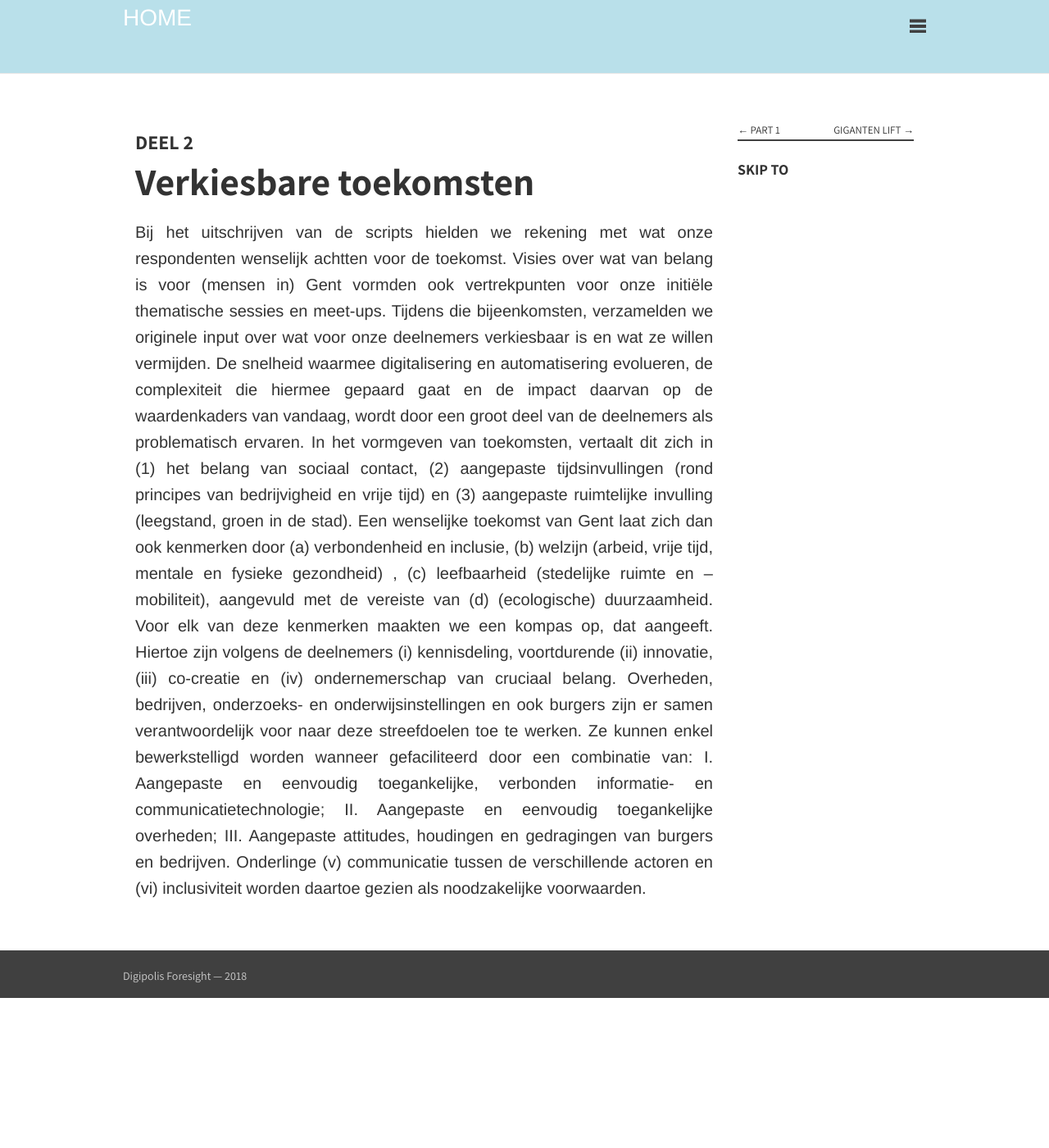
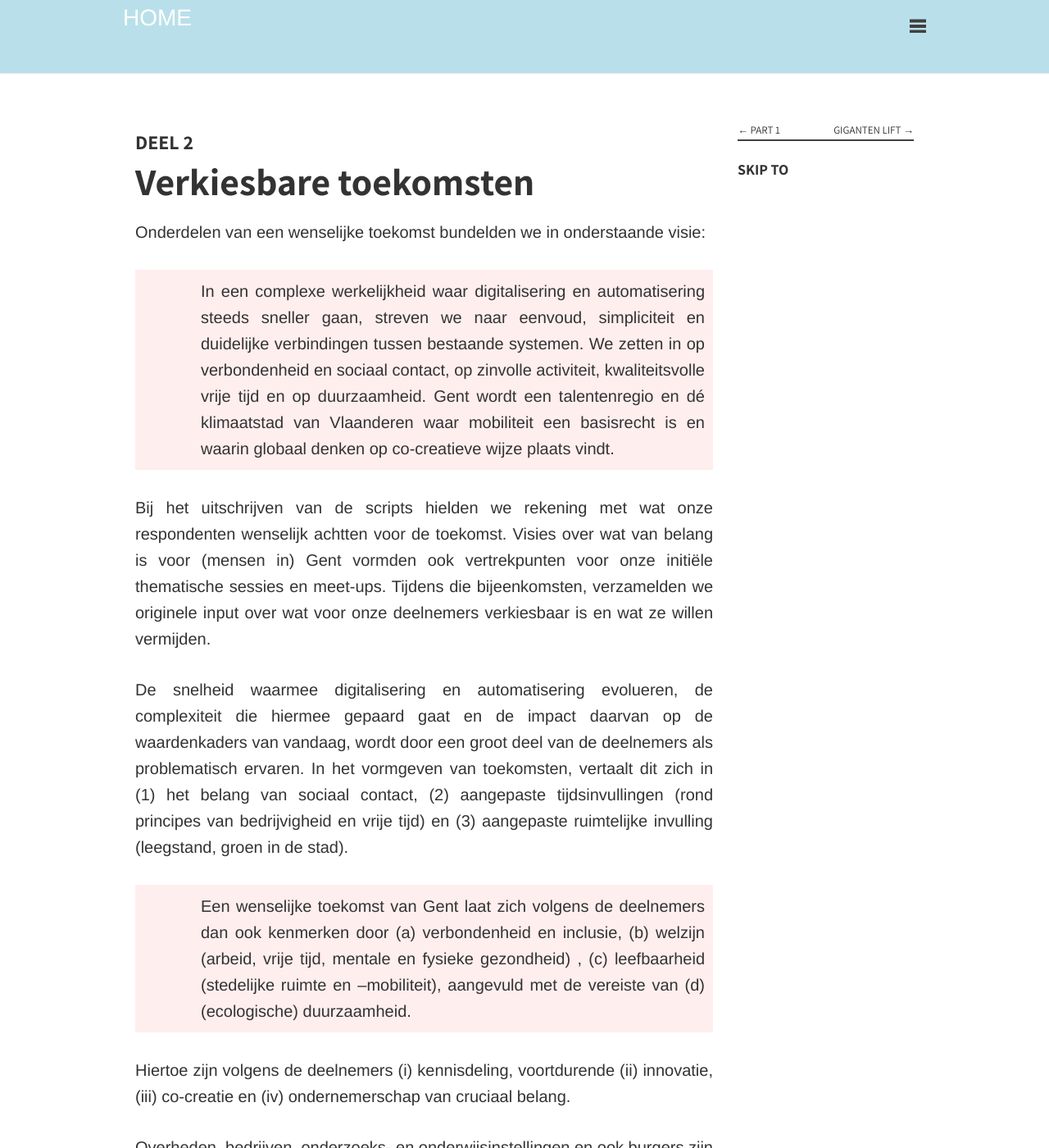
Before and after one commit to lab9k/scripts-voor-gent-2040-en, a Jekyll site: the page built from chapters/chapter-0-part-2.md, in a window 1280 px wide and 1400 px high. Shown: the whole window at 82% size. Built offline with Jekyll 4.4.1, drawn with Linux system fonts in a browser that asks for light colours; nearby versions of some CDN libraries; some of the changed text lies outside the part shown.

Commit message:
Update chapters with styles

```diff
--- a/chapters/chapter-0-part-2.md
+++ b/chapters/chapter-0-part-2.md
@@ -8,34 +8,24 @@ permalink: /verkiesbare-toekomsten/
 title: Verkiesbare toekomsten
 ---
 
-Bij het uitschrijven van de scripts hielden we rekening met wat onze respondenten wenselijk achtten voor
-de toekomst. Visies over wat van belang is voor (mensen
-in) Gent vormden ook vertrekpunten voor onze initiële
-thematische sessies en meet-ups. Tijdens die bijeenkomsten, verzamelden we originele input over wat voor onze
-deelnemers verkiesbaar is en wat ze willen vermijden.
-De snelheid waarmee digitalisering en automatisering
-evolueren, de complexiteit die hiermee gepaard gaat en de
-impact daarvan op de waardenkaders van vandaag, wordt
-door een groot deel van de deelnemers als problematisch
-ervaren. In het vormgeven van toekomsten, vertaalt dit
-zich in (1) het belang van sociaal contact, (2) aangepaste
-tijdsinvullingen (rond principes van bedrijvigheid en vrije
-tijd) en (3) aangepaste ruimtelijke invulling (leegstand,
-groen in de stad).
-Een wenselijke toekomst van Gent laat zich dan ook kenmerken door (a) verbondenheid en inclusie, (b) welzijn
-(arbeid, vrije tijd, mentale en fysieke gezondheid) , (c)
-leefbaarheid (stedelijke ruimte en –mobiliteit), aangevuld
-met de vereiste van (d) (ecologische) duurzaamheid. Voor
-elk van deze kenmerken maakten we een kompas op, dat
-aangeeft.
-Hiertoe zijn volgens de deelnemers (i) kennisdeling, voortdurende (ii) innovatie, (iii) co-creatie en (iv) ondernemerschap van cruciaal belang. Overheden, bedrijven, onderzoeks- en onderwijsinstellingen en ook burgers zijn er
-samen verantwoordelijk voor naar deze streefdoelen toe
-te werken. Ze kunnen enkel bewerkstelligd worden wanneer gefaciliteerd door een combinatie van:
-I. Aangepaste en eenvoudig toegankelijke, verbonden
-informatie- en communicatietechnologie;
-II. Aangepaste en eenvoudig toegankelijke overheden;
-III. Aangepaste attitudes, houdingen en gedragingen van
-burgers en bedrijven.
-Onderlinge (v) communicatie tussen de verschillende
-actoren en (vi) inclusiviteit worden daartoe gezien als
-noodzakelijke voorwaarden.
+Onderdelen van een wenselijke toekomst  bundelden we in onderstaande visie:
+
+In een complexe werkelijkheid waar digitalisering en automatisering steeds sneller gaan, streven we naar eenvoud, simpliciteit en duidelijke verbindingen tussen bestaande systemen. We zetten in op verbondenheid en sociaal contact, op zinvolle activiteit, kwaliteitsvolle vrije tijd en op duurzaamheid. Gent wordt een talentenregio en dé klimaatstad van Vlaanderen waar mobiliteit een basisrecht is en waarin globaal denken op co-creatieve wijze plaats vindt.
+{:.vision}
+
+Bij het uitschrijven van de scripts hielden we rekening met wat onze respondenten wenselijk achtten voor de toekomst. Visies over wat van belang is voor (mensen in) Gent vormden ook vertrekpunten voor onze initiële thematische sessies en meet-ups. Tijdens die bijeenkomsten, verzamelden we originele input over wat voor onze deelnemers verkiesbaar is en wat ze willen vermijden.
+
+De snelheid waarmee digitalisering en automatisering evolueren, de complexiteit die hiermee gepaard gaat en de impact daarvan op de waardenkaders van vandaag, wordt door een groot deel van de deelnemers als problematisch ervaren. In het vormgeven van toekomsten, vertaalt dit zich in (1) het belang van sociaal contact, (2) aangepaste tijdsinvullingen (rond principes van bedrijvigheid en vrije tijd) en (3) aangepaste ruimtelijke invulling (leegstand, groen in de stad).
+
+Een wenselijke toekomst van Gent laat zich volgens de deelnemers dan ook kenmerken door (a) verbondenheid en inclusie, (b) welzijn (arbeid, vrije tijd, mentale en fysieke gezondheid) , (c) leefbaarheid (stedelijke ruimte en –mobiliteit), aangevuld met de vereiste van (d) (ecologische) duurzaamheid.
+{:.vision}
+
+Hiertoe zijn volgens de deelnemers (i) kennisdeling, voortdurende (ii) innovatie, (iii) co-creatie en (iv) ondernemerschap van cruciaal belang.
+
+Overheden, bedrijven, onderzoeks- en onderwijsinstellingen en ook burgers  zijn er samen verantwoordelijk voor naar deze streefdoelen toe te werken.4 Ze kunnen enkel bewerkstelligd worden wanneer gefaciliteerd door een combinatie van:
+
+* Aangepaste en eenvoudig toegankelijke, verbonden technologie;
+* Aangepaste en eenvoudig toegankelijke overheden;
+* Aangepaste attitudes, houdingen en gedragingen van burgers en bedrijven.
+
+Onderlinge (v) communicatie tussen de verschillende actoren en (vi) inclusiviteit worden daartoe gezien als noodzakelijke voorwaarden.
```
Also changed, not shown: _includes/css/main.css (+46 -27 lines), chapters/chapter-0-part-0.md (+2 -2 lines), chapters/chapter-0-part-1.md (+6 -4 lines), chapters/chapter-01-part-1.md (+11 -8 lines), index.html (+9 -8 lines).
